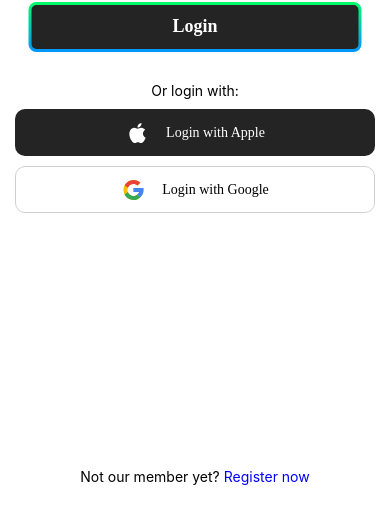
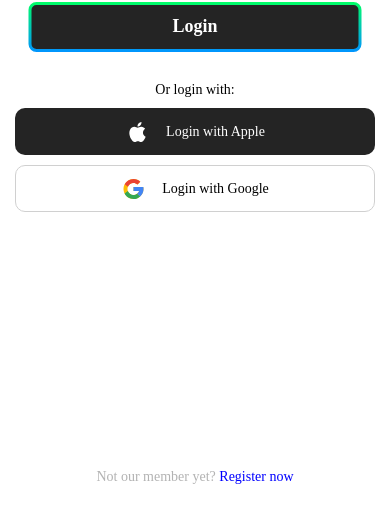
Before and after one commit to OsamaNajeeb/RealEstateRef, a React Native app: screen /loginRE in a window 390 px wide. Shown: the part 319-841 px from the top of the page. Built offline with nearby package versions, Linux system fonts and the light colour scheme.

Commit message:
polish UI

```diff
--- a/src/screens/LoginScreenRE.js
+++ b/src/screens/LoginScreenRE.js
@@ -33,7 +33,7 @@ export default function LoginScreenRE() {
             style={{
               color: '#B5B5B5',
               fontSize: 13,
-              fontFamily: 'Poppins-Bold',
+              fontFamily: 'Poppins-ExtaBold',
             }}>
             Enter your creditenial below:
           </Text>
@@ -75,7 +75,9 @@ export default function LoginScreenRE() {
             <LoginRectangleBtn />
           </View>
           <View style={{justifyContent: 'center', marginTop: 30}}>
-            <Text style={{textAlign: 'center'}}>Or login with:</Text>
+            <Text style={{textAlign: 'center', fontFamily: 'Poppins-Regular'}}>
+              Or login with:
+            </Text>
           </View>
           <View>
             <TouchableOpacity>
@@ -115,7 +117,12 @@ export default function LoginScreenRE() {
         </View>
       </ScrollView>
       <View style={{padding: 40}}>
-        <Text style={{textAlign: 'center'}}>
+        <Text
+          style={{
+            textAlign: 'center',
+            color: '#B3B3B3',
+            fontFamily: 'Poppins-Medium',
+          }}>
           Not our member yet?{' '}
           <Text
             style={{color: 'blue'}}
```
